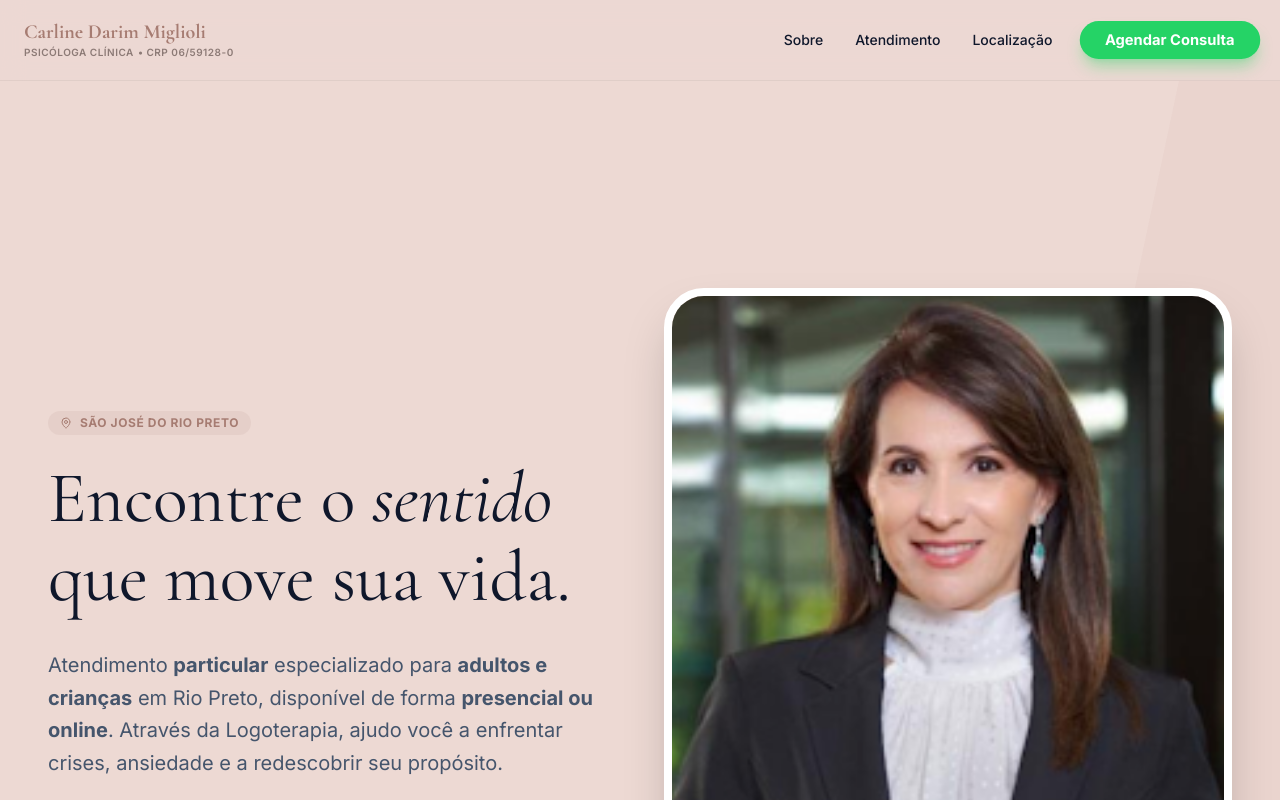
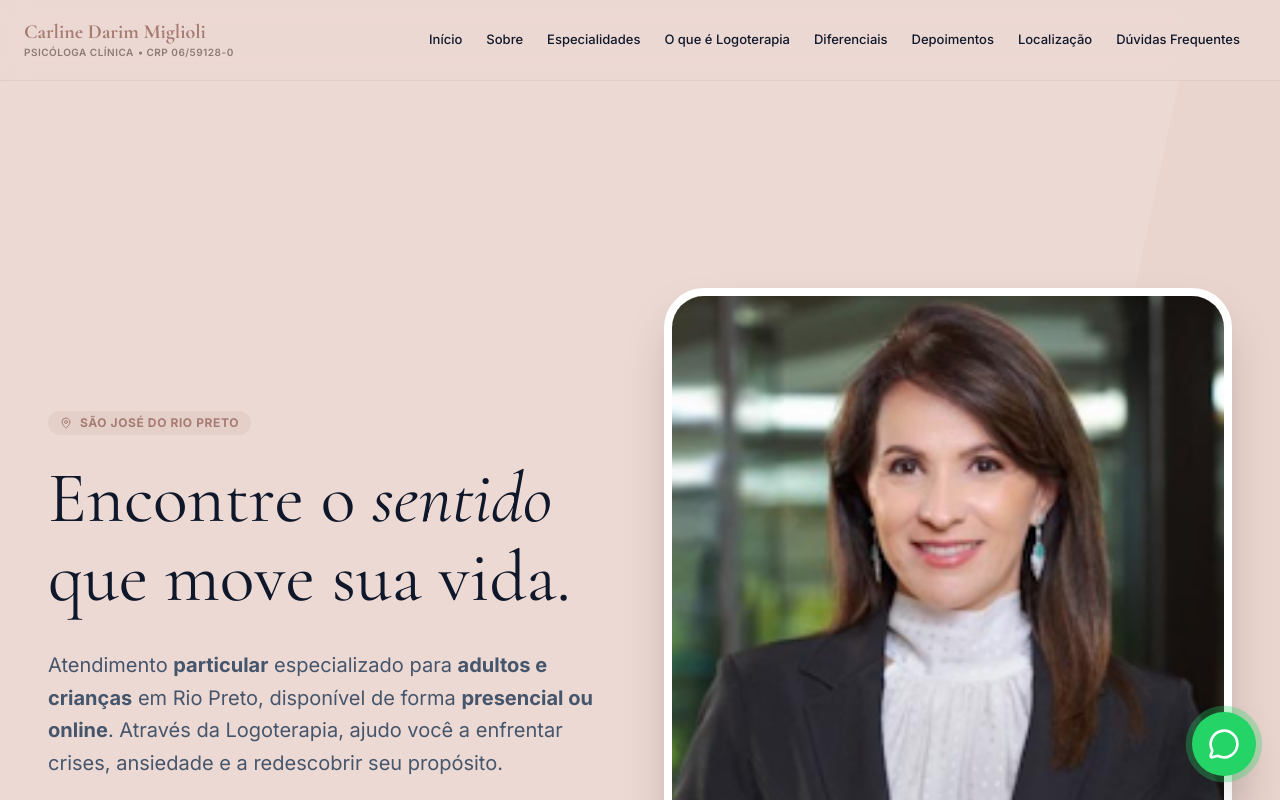
Before and after one commit to giovanagarcia1609-cell/psicologa-carline-darim-miglioli, a React (Vite) app: page / in a window 1280 px wide. Shown: the top 800 px of the page. Built offline with nearby package versions, Linux system fonts and the light colour scheme.

Commit message:
Update App.tsx

```diff
--- a/src/App.tsx
+++ b/src/App.tsx
@@ -1,4 +1,4 @@
-import { motion } from "motion/react";
+import { motion, AnimatePresence } from "motion/react";
 import {
   MessageCircle,
   MapPin,
@@ -13,14 +13,29 @@ import {
   Phone,
   Instagram,
   Mail,
-  ArrowRight
+  ArrowRight,
+  Menu,
+  X
 } from "lucide-react";
-import { useState } from "react";
+import { useState, useEffect } from "react";
 
 const WHATSAPP_LINK = "https://api.whatsapp.com/send/?phone=17981642255&text=Ol%C3%A1%2C+tudo+bem%3F+Gostaria+de+agendar+uma+consulta+com+a+psic%C3%B3loga+Carline+Darim+Miglioli%21&type=phone_number&app_absent=0";
 
 export default function App() {
   const [openFaq, setOpenFaq] = useState<number | null>(null);
+  const [isMenuOpen, setIsMenuOpen] = useState(false);
+
+  // Close menu when clicking a link
+  const handleMenuClick = () => setIsMenuOpen(false);
+
+  // Prevent scroll when menu is open
+  useEffect(() => {
+    if (isMenuOpen) {
+      document.body.style.overflow = 'hidden';
+    } else {
+      document.body.style.overflow = 'unset';
+    }
+  }, [isMenuOpen]);
 
   const testimonials = [
     {
@@ -80,13 +95,13 @@ export default function App() {
   ];
 
   return (
-    <div className="min-h-screen selection:bg-primary selection:text-white">
+    <div id="inicio" className="min-h-screen selection:bg-primary selection:text-white">
       {/* SEO Hidden Elements */}
       <h1 className="sr-only">Psicóloga em Rio Preto - Carline Darim Miglioli | Terapia Presencial e Online</h1>
 
       {/* Header/Nav */}
-      <nav className="fixed top-0 w-full z-40 bg-secondary/95 backdrop-blur-md border-b border-black/5 overflow-hidden">
-        <div className="max-w-7xl mx-auto px-4 md:px-6 h-20 flex items-center justify-between gap-2 relative z-10">
+      <nav className="fixed top-0 w-full z-50 bg-secondary/95 backdrop-blur-md border-b border-black/5">
+        <div className="max-w-7xl mx-auto px-4 md:px-6 h-20 flex items-center justify-between gap-2">
           <div className="flex flex-col min-w-0">
             <span className="font-serif text-base md:text-xl font-bold text-primary leading-tight truncate">Carline Darim Miglioli</span>
             <span className="text-[9px] md:text-[10px] uppercase tracking-wider text-accent font-semibold flex flex-col md:flex-row md:items-center">
@@ -94,25 +109,113 @@ export default function App() {
               <span className="md:before:content-['•_'] md:ml-1">CRP 06/59128-0</span>
             </span>
           </div>
+
           <div className="flex items-center gap-4 flex-shrink-0">
-            <div className="hidden md:flex items-center gap-8 mr-4">
-              <a href="#sobre" className="text-sm font-medium hover:text-primary transition-colors">Sobre</a>
-              <a href="#atendimento" className="text-sm font-medium hover:text-primary transition-colors">Atendimento</a>
-              <a href="#localizacao" className="text-sm font-medium hover:text-primary transition-colors">Localização</a>
+            {/* Desktop Menu */}
+            <div className="hidden lg:flex items-center gap-6 mr-4">
+              {[
+                { label: 'Início', href: '#inicio' },
+                { label: 'Sobre', href: '#sobre' },
+                { label: 'Especialidades', href: '#atendimento' },
+                { label: 'O que é Logoterapia', href: '#logoterapia' },
+                { label: 'Diferenciais', href: '#diferenciais' },
+                { label: 'Depoimentos', href: '#depoimentos' },
+                { label: 'Localização', href: '#localizacao' },
+                { label: 'Dúvidas Frequentes', href: '#faq' },
+              ].map((link) => (
+                <a
+                  key={link.label}
+                  href={link.href}
+                  className="text-[13px] font-medium hover:text-primary transition-colors whitespace-nowrap"
+                >
+                  {link.label}
+                </a>
+              ))}
             </div>
-            <motion.a
-              whileHover={{ scale: 1.05 }}
-              whileTap={{ scale: 0.95 }}
-              href={WHATSAPP_LINK}
-              target="_blank"
-              rel="noopener noreferrer"
-              className="bg-[#25D366] text-white px-4 py-2 md:px-6 md:py-2 rounded-full text-[11px] md:text-sm font-bold uppercase md:capitalize hover:bg-[#25D366]/90 transition-all btn-whatsapp-shimmer animate-pulse-subtle whitespace-nowrap shadow-md relative flex items-center justify-center"
+
+            {/* Mobile Menu Toggle */}
+            <button
+              onClick={() => setIsMenuOpen(!isMenuOpen)}
+              className="lg:hidden p-2 text-primary hover:bg-primary/5 rounded-lg transition-colors"
+              aria-label="Menu"
             >
-              Agendar consulta
-            </motion.a>
+              {isMenuOpen ? <X className="w-6 h-6" /> : <Menu className="w-6 h-6" />}
+            </button>
           </div>
         </div>
+
       </nav>
+
+      {/* Mobile Menu Drawer */}
+      <AnimatePresence>
+        {isMenuOpen && (
+          <>
+            {/* Backdrop */}
+            <motion.div
+              initial={{ opacity: 0 }}
+              animate={{ opacity: 1 }}
+              exit={{ opacity: 0 }}
+              onClick={handleMenuClick}
+              className="fixed inset-0 bg-slate-900/20 backdrop-blur-sm z-[60] lg:hidden"
+            />
+
+            {/* Drawer */}
+            <motion.div
+              initial={{ x: '100%' }}
+              animate={{ x: 0 }}
+              exit={{ x: '100%' }}
+              transition={{ type: 'spring', damping: 25, stiffness: 200 }}
+              className="fixed right-0 top-0 bottom-0 w-[280px] bg-white z-[70] lg:hidden shadow-2xl flex flex-col"
+            >
+              <div className="p-6 flex flex-col h-full">
+                <div className="flex items-center justify-between mb-8">
+                  <span className="font-serif font-bold text-primary">Menu</span>
+                  <button
+                    onClick={handleMenuClick}
+                    className="p-2 hover:bg-slate-50 rounded-full transition-colors"
+                  >
+                    <X className="w-6 h-6 text-slate-400" />
+                  </button>
+                </div>
+
+                <div className="flex flex-col space-y-1 overflow-y-auto">
+                  {[
+                    { label: 'Início', href: '#inicio' },
+                    { label: 'Sobre', href: '#sobre' },
+                    { label: 'Especialidades', href: '#atendimento' },
+                    { label: 'O que é Logoterapia', href: '#logoterapia' },
+                    { label: 'Diferenciais', href: '#diferenciais' },
+                    { label: 'Depoimentos', href: '#depoimentos' },
+                    { label: 'Localização', href: '#localizacao' },
+                    { label: 'Dúvidas Frequentes', href: '#faq' },
+                  ].map((link) => (
+                    <a
+                      key={link.label}
+                      href={link.href}
+                      onClick={handleMenuClick}
+                      className="text-base font-medium py-3 px-4 rounded-xl text-slate-600 hover:text-primary hover:bg-primary/5 transition-all"
+                    >
+                      {link.label}
+                    </a>
+                  ))}
+                </div>
+
+                <div className="mt-auto pt-6 border-t border-slate-100">
+                  <a
+                    href={WHATSAPP_LINK}
+                    target="_blank"
+                    rel="noopener noreferrer"
+                    className="bg-[#25D366] text-white p-4 rounded-2xl font-bold text-center shadow-lg flex items-center justify-center gap-2 hover:bg-[#25D366]/90 transition-all"
+                  >
+                    <MessageCircle className="w-5 h-5" />
+                    Agendar via WhatsApp
+                  </a>
+                </div>
+              </div>
+            </motion.div>
+          </>
+        )}
+      </AnimatePresence>
 
       {/* Hero Section */}
       <section className="pt-32 pb-16 md:pt-48 md:pb-32 bg-secondary relative overflow-hidden">
@@ -267,7 +370,7 @@ export default function App() {
       </section>
 
       {/* Logotherapy Section */}
-      <section className="bg-primary text-white overflow-hidden relative">
+      <section id="logoterapia" className="bg-primary text-white overflow-hidden relative">
         <div className="section-padding grid md:grid-cols-2 gap-16 items-center relative z-10">
           <div>
             <h2 className="text-4xl md:text-5xl mb-8 text-white">O que é a Logoterapia?</h2>
@@ -305,7 +408,7 @@ export default function App() {
       </section>
 
       {/* Benefits Section */}
-      <section className="bg-white">
+      <section id="diferenciais" className="bg-white">
         <div className="section-padding">
           <div className="grid md:grid-cols-2 gap-16 items-center">
             <div>
@@ -354,7 +457,7 @@ export default function App() {
       </section>
 
       {/* Testimonials Section */}
-      <section className="bg-secondary">
+      <section id="depoimentos" className="bg-secondary">
         <div className="section-padding">
           <div className="text-center mb-16">
             <h2 className="text-4xl md:text-5xl mb-4">O que dizem os pacientes</h2>
@@ -423,7 +526,7 @@ export default function App() {
                 </div>
               </div>
               <iframe
-                src="https://maps.google.com/maps?q=R.%20Jos%C3%A9%20Picerni,%20660%20-%20Jardim%20Panorama,%20S%C3%A3o%20Jos%C3%A9%20do%20Rio%20Preto%20-%20SP,%2015091-200&t=&z=15&ie=UTF8&iwloc=&output=embed"
+                src="https://maps.google.com/maps?q=Psic%C3%B3loga%20Carline%20Darim%20Miglioli%20S%C3%A3o%20Jos%C3%A9%20do%20Rio%20Preto&t=&z=15&ie=UTF8&iwloc=&output=embed"
                 className="w-full h-full border-0"
                 allowFullScreen={true}
                 loading="lazy"
@@ -435,7 +538,7 @@ export default function App() {
       </section>
 
       {/* FAQ Section */}
-      <section className="bg-secondary">
+      <section id="faq" className="bg-secondary">
         <div className="section-padding max-w-4xl mx-auto">
           <div className="text-center mb-16">
             <h2 className="text-4xl md:text-5xl mb-4">Dúvidas Frequentes</h2>
@@ -537,6 +640,28 @@ export default function App() {
           </div>
         </div>
       </footer>
+
+      {/* Floating WhatsApp Button */}
+      <motion.a
+        href={WHATSAPP_LINK}
+        target="_blank"
+        rel="noopener noreferrer"
+        initial={{ scale: 0, opacity: 0 }}
+        animate={{ scale: 1, opacity: 1 }}
+        whileHover={{ scale: 1.1 }}
+        whileTap={{ scale: 0.9 }}
+        className="fixed bottom-6 right-6 z-50 bg-[#25D366] text-white p-4 rounded-full shadow-2xl flex items-center justify-center group"
+      >
+        <motion.div
+          animate={{ scale: [1, 1.2, 1] }}
+          transition={{ repeat: Infinity, duration: 2 }}
+          className="absolute inset-0 bg-[#25D366] rounded-full opacity-30"
+        />
+        <MessageCircle className="w-8 h-8 relative z-10" />
+        <span className="absolute right-full mr-4 bg-white text-slate-800 px-3 py-1 rounded-lg text-sm font-bold shadow-xl opacity-0 group-hover:opacity-100 transition-opacity whitespace-nowrap pointer-events-none">
+          Fale comigo agora
+        </span>
+      </motion.a>
     </div>
   );
 }
```
